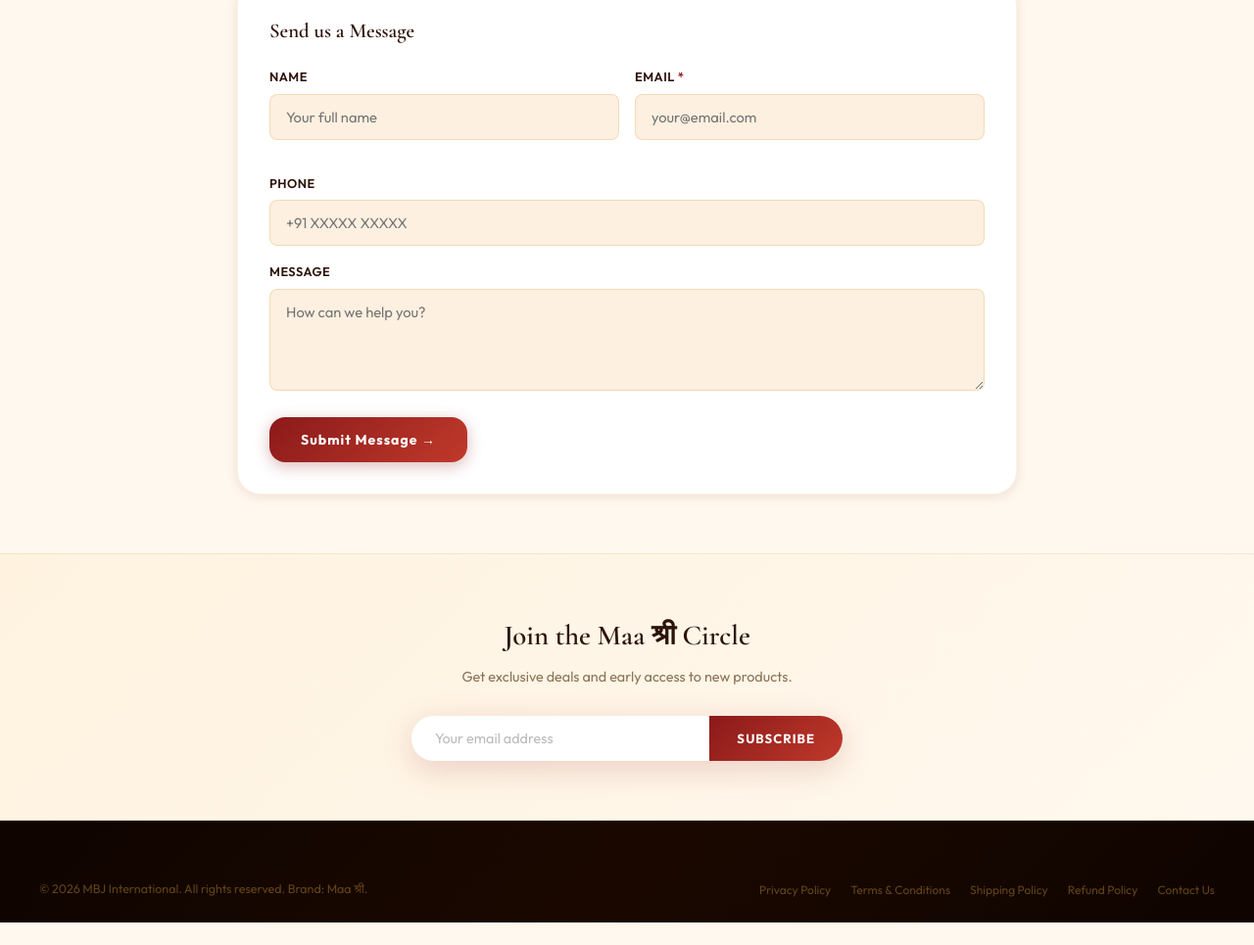
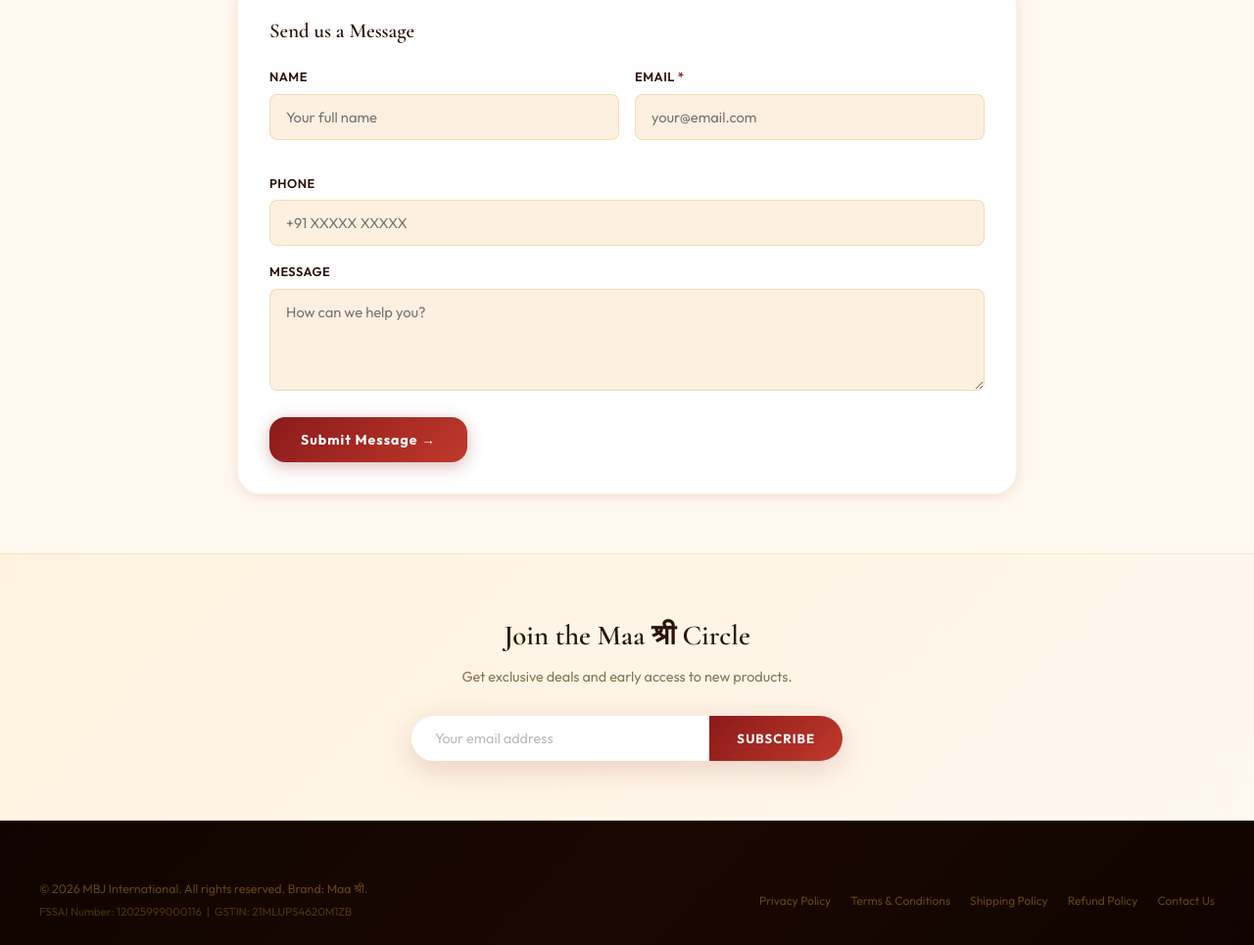
Before and after one commit to arjunsenapati01/masri-spice-store, a website: page public/contact.html in a window 1280 px wide. Shown: the part 908-1873 px from the top of the page at 98% size. Before the commit the page ends 1850 px from the top, so only its background shows below. Drawn offline with nearby package versions, Linux system fonts and the light colour scheme.

Commit message:
Adds FSSAI and GSTIN to global footer

```diff
--- a/public/contact.html
+++ b/public/contact.html
@@ -124,8 +124,11 @@
     <footer class="site-footer">
         <div class="footer-inner">
             <div class="footer-bottom">
-                <p>© 2026 MBJ International. All rights reserved. Brand: Maa श्री.</p>
-                <div class="footer-links">
+        <div>
+          <p>© 2026 MBJ International. All rights reserved. Brand: Maa श्री.</p>
+          <p style="margin-top: 4px; font-size: 0.72rem; opacity: 0.7;">FSSAI Number: 12025999000116 &nbsp;|&nbsp; GSTIN: 21MLUPS4620M1ZB</p>
+        </div>
+        <div class="footer-links">
                     <a href="privacy.html">Privacy Policy</a>
                     <a href="terms.html">Terms & Conditions</a>
                     <a href="shipping.html">Shipping Policy</a>
```
Also changed, not shown: public/about.html (+4 -1 lines), public/cart.html (+4 -1 lines), public/faq.html (+4 -1 lines), public/index.html (+4 -1 lines), public/product.html (+4 -1 lines), public/recipe-detail.html (+4 -1 lines), public/recipes.html (+4 -1 lines).
